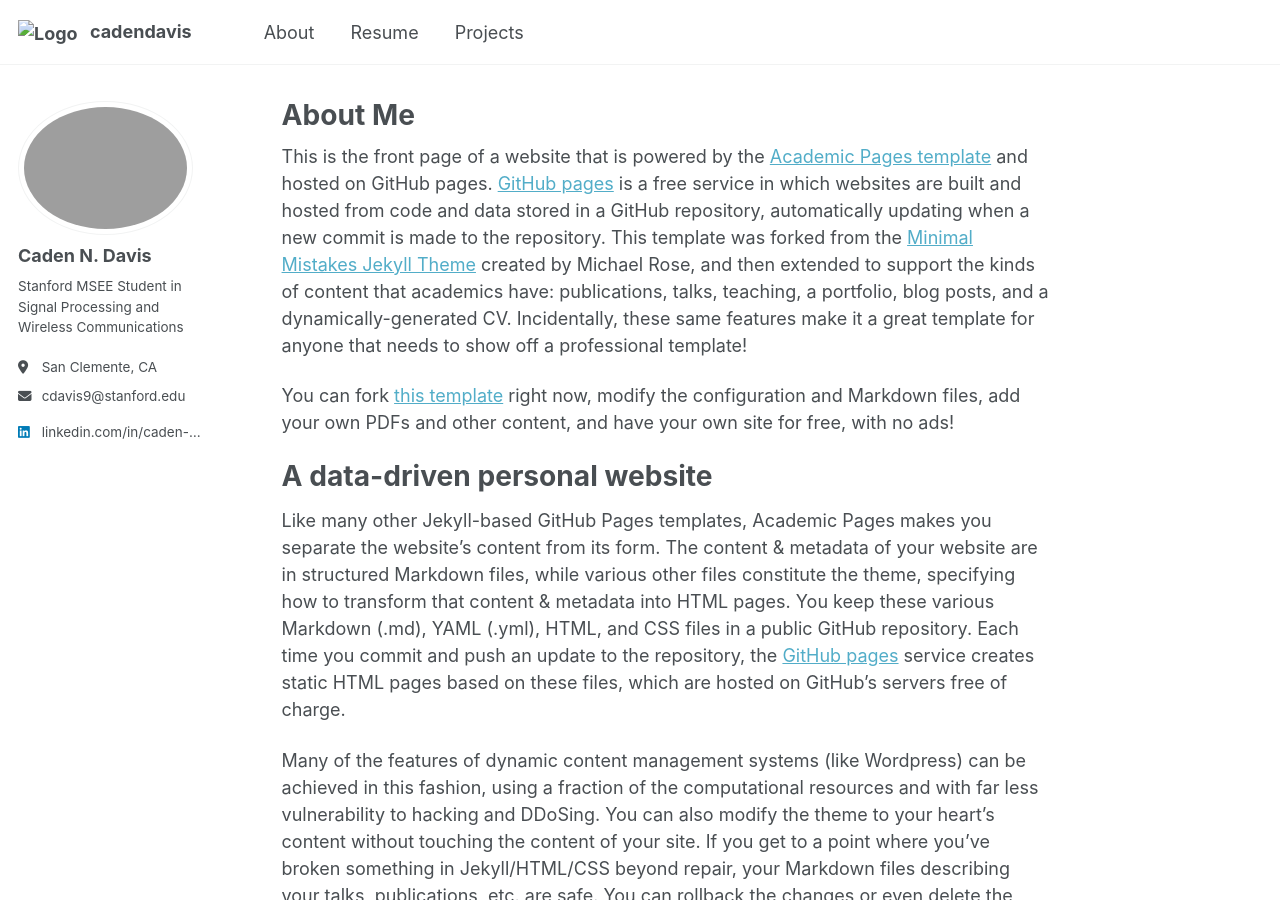
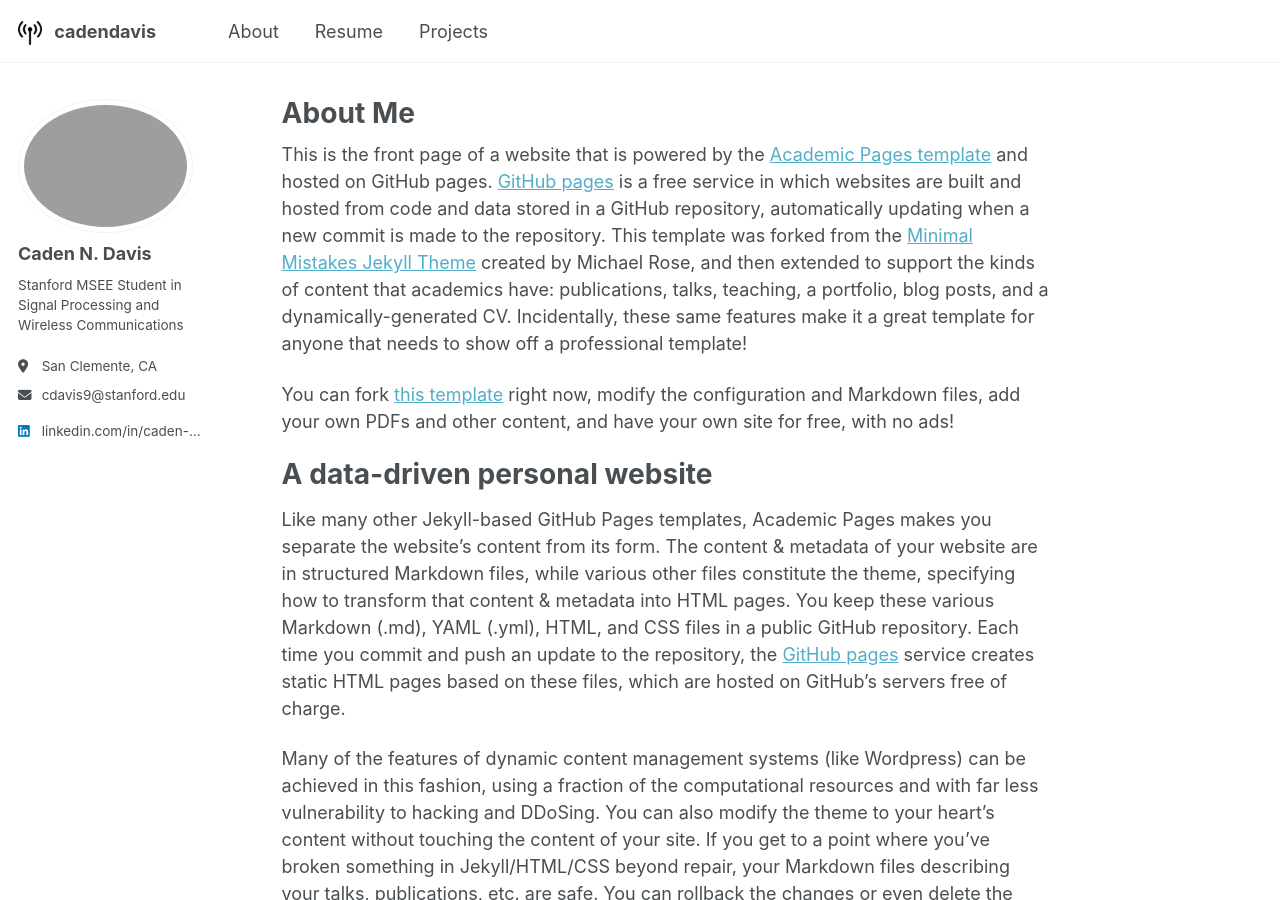
Before and after one commit to caden-davis/caden-davis.github.io, a Jekyll site: the page built from _pages/about.md, in a window 1280 px wide and 900 px high. Built offline with Jekyll 4.4.1, drawn with Linux system fonts in a browser that asks for light colours; a script that is not in the unit is left out.

Commit message:
Fix logo path again

```diff
--- a/_config.yml
+++ b/_config.yml
@@ -18,7 +18,7 @@ url                      : https://caden-davis.github.io # the base hostname & p
 baseurl                  : "" # the subpath of your site, e.g. "/blog"
 repository               : "caden-davis/caden-davis.github.io"
 masthead_title           : "cadendavis"
-logo                     : "/assets/images/favicon-512x512.png"
+logo                     : "/images/favicon-512x512.png"
 
 # Site Author - The following control what appear as part of the author content on the side bar.
 #               If a field is blank the icon and link will not appear, otherwise it will be shown.
```
